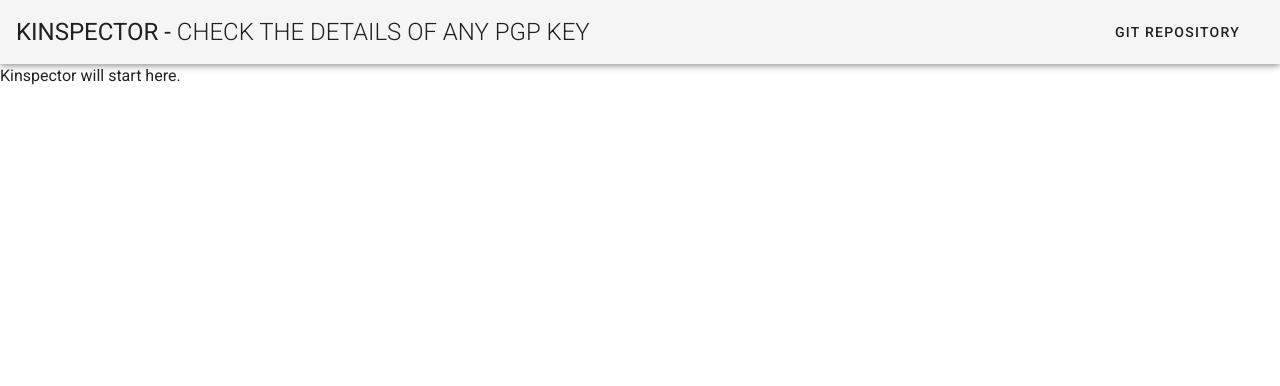
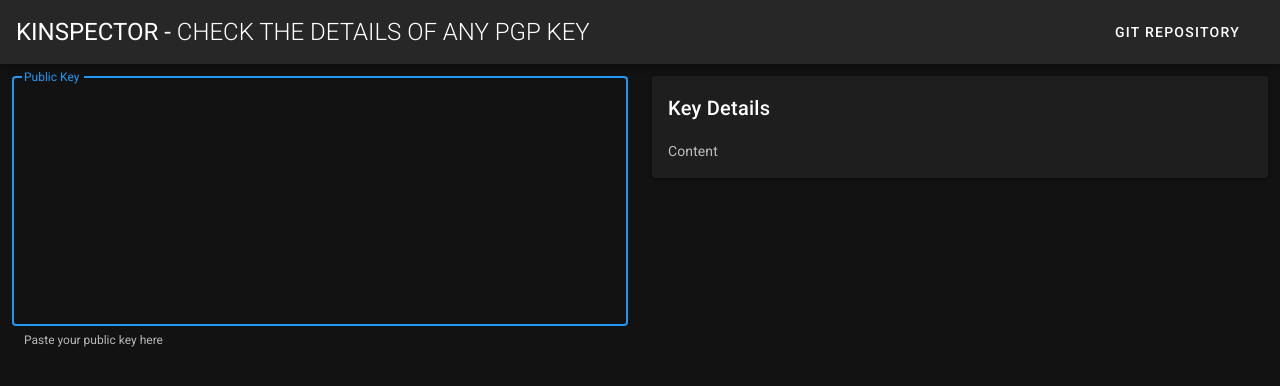
Before and after one commit to dethos/kinspect, a Vue app: page / in a window 1280 px wide. Shown: the top 386 px of the page. Built offline with nearby package versions, Linux system fonts and the light colour scheme.

Commit message:
add textarea and details card

```diff
--- a/src/App.vue
+++ b/src/App.vue
@@ -12,21 +12,22 @@
     </v-app-bar>
 
     <v-content>
-      <KeyDetails />
+      <KeyInspector />
     </v-content>
   </v-app>
 </template>
 
 <script>
-import KeyDetails from "./components/KeyDetails";
+import KeyInspector from "./components/KeyInspector";
 
 export default {
   name: "App",
   components: {
-    KeyDetails
+    KeyInspector
   },
-  data: () => ({
-    //
-  })
+  data: () => ({}),
+  created() {
+    this.$vuetify.theme.dark = true;
+  }
 };
 </script>
--- a/src/components/KeyDetails.vue
+++ b/src/components/KeyDetails.vue
@@ -1,9 +1,14 @@
 <template>
-  <div>Kinspector will start here.</div>
+  <v-card>
+    <v-card-title>Key Details</v-card-title>
+    <v-card-text>Content</v-card-text>
+  </v-card>
 </template>
 
 <script>
 export default {};
 </script>
 
-<style lang="stylus"></style>
+
+<style>
+</style>
--- /dev/null
+++ b/src/components/KeyInspector.vue
@@ -0,0 +1,33 @@
+<template>
+  <v-container fluid>
+    <v-row>
+      <v-col>
+        <v-textarea
+          outlined
+          autofocus
+          auto-grow
+          rows="10"
+          height="100%"
+          hint="Paste your public key here"
+          label="Public Key"
+        ></v-textarea>
+      </v-col>
+      <v-col>
+        <KeyDetails />
+      </v-col>
+    </v-row>
+  </v-container>
+</template>
+
+<script>
+import KeyDetails from "./KeyDetails";
+
+export default {
+  components: {
+    KeyDetails
+  },
+  data: () => ({})
+};
+</script>
+
+<style lang="stylus"></style>
```
